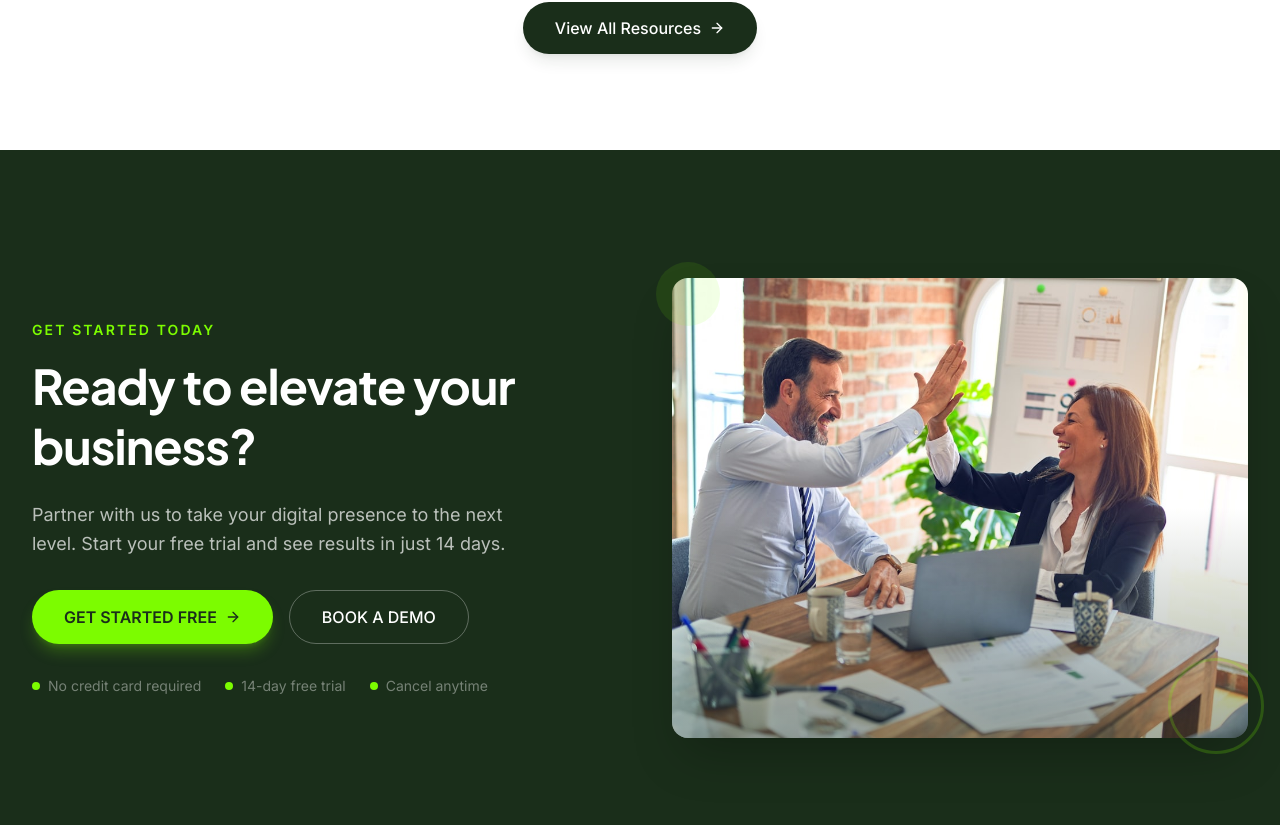
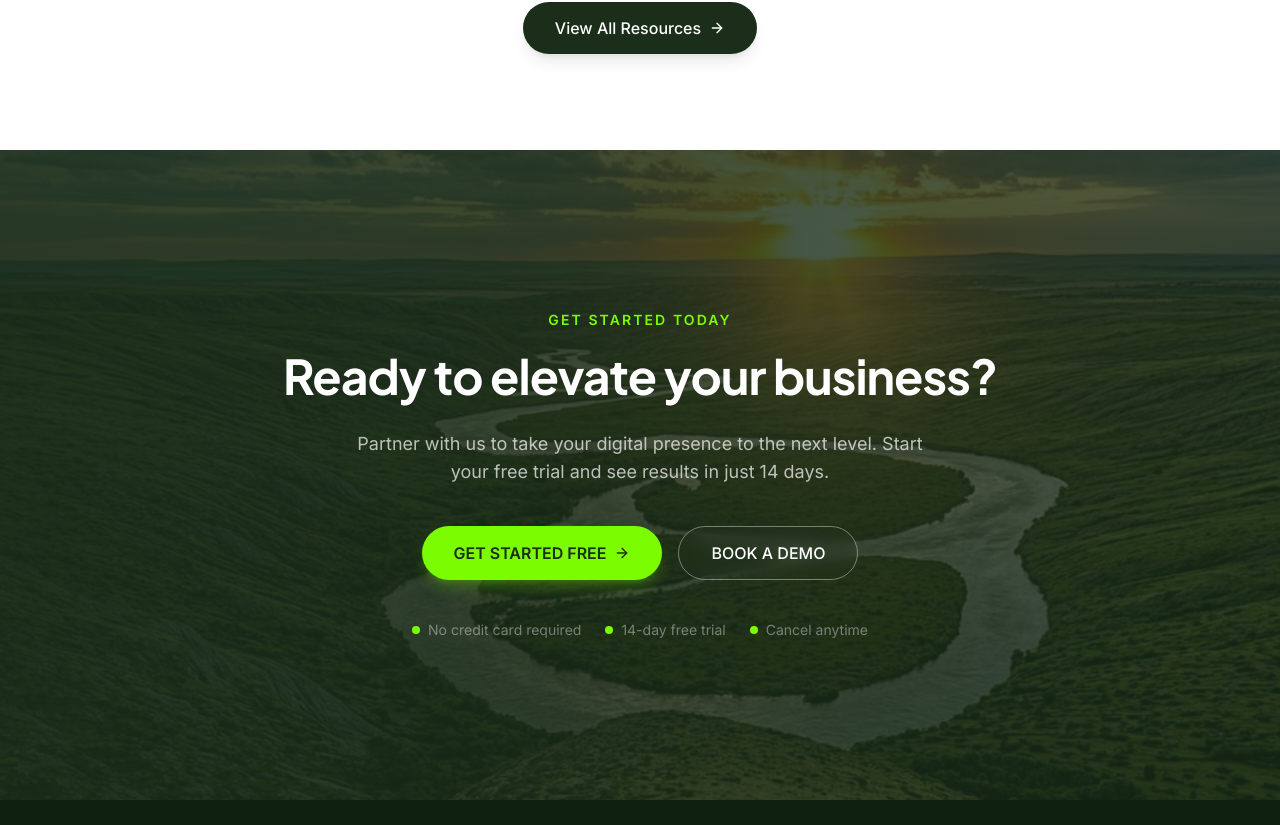
Before and after one commit to usmanmi7/upmind, a Next.js app: page / in a window 1280 px wide. Shown: the part 6775-7600 px from the top of the page. Built offline with nearby package versions, Linux system fonts and the light colour scheme; no server answers.

Commit message:
Revert CTA section to original centered layout with forest background

```diff
--- a/src/components/CTASection.tsx
+++ b/src/components/CTASection.tsx
@@ -13,27 +13,34 @@ export default function CTASection() {
   const { data: session } = useSession();
 
   return (
-    <section className="relative py-20 sm:py-28 lg:py-32 overflow-hidden bg-[#1A2E1A]">
-      <div className="max-w-[85rem] mx-auto px-4 sm:px-6 lg:px-8">
-        <div ref={ref} className="grid grid-cols-1 lg:grid-cols-2 gap-12 lg:gap-16 items-center">
-          {/* Left Content */}
+    <section className="relative py-24 sm:py-32 lg:py-40 overflow-hidden">
+      {/* Background Image */}
+      <div
+        className="absolute inset-0 bg-cover bg-center bg-no-repeat"
+        style={{ backgroundImage: "url('/images/forest-cta.jpg')" }}
+      />
+      {/* Overlay */}
+      <div className="absolute inset-0 bg-gradient-to-r from-[#1A2E1A]/90 to-[#1A2E1A]/75" />
+
+      {/* Content */}
+      <div className="relative z-10 max-w-[85rem] mx-auto px-4 sm:px-6 lg:px-8 text-center">
         <motion.div
-            initial={{ opacity: 0, x: -40 }}
-            animate={isInView ? { opacity: 1, x: 0 } : {}}
+          ref={ref}
+          initial={{ opacity: 0, y: 30 }}
+          animate={isInView ? { opacity: 1, y: 0 } : {}}
           transition={{ duration: 0.7 }}
         >
           <span className="text-[#7CFC00] text-sm font-semibold tracking-[0.15em] uppercase block mb-4">
             GET STARTED TODAY
           </span>
-            <h2 className="text-2xl sm:text-3xl lg:text-4xl xl:text-5xl font-bold text-white mb-6 leading-tight">
+          <h2 className="text-2xl sm:text-3xl lg:text-5xl font-bold text-white mb-6 leading-tight">
             Ready to elevate your business?
           </h2>
-            <p className="text-white/70 text-base sm:text-lg leading-relaxed mb-8 max-w-lg">
+          <p className="text-white/70 text-base sm:text-lg max-w-xl mx-auto mb-10">
             Partner with us to take your digital presence to the next level.
             Start your free trial and see results in just 14 days.
           </p>
-
-            <div className="flex flex-wrap gap-3 sm:gap-4 mb-8">
+          <div className="flex flex-wrap justify-center gap-3 sm:gap-4">
             {session ? (
               <Link
                 href="/dashboard"
@@ -53,7 +60,7 @@ export default function CTASection() {
                 </Link>
                 <Link
                   href="/contact"
-                    className="border border-white/30 text-white rounded-full px-8 py-3.5 text-sm sm:text-base font-medium hover:bg-white hover:text-[#1A2E1A] transition-all duration-300"
+                  className="border border-white/40 text-white rounded-full px-8 py-3.5 text-sm sm:text-base font-medium hover:bg-white hover:text-[#1A2E1A] transition-all duration-300 backdrop-blur-sm"
                 >
                   BOOK A DEMO
                 </Link>
@@ -62,7 +69,7 @@ export default function CTASection() {
           </div>
 
           {/* Trust badges */}
-            <div className="flex flex-wrap gap-x-6 gap-y-2 text-white/40 text-sm">
+          <div className="flex flex-wrap justify-center gap-6 mt-10 text-white/40 text-sm">
             <div className="flex items-center gap-2">
               <div className="w-2 h-2 rounded-full bg-[#7CFC00]" />
               <span>No credit card required</span>
@@ -77,28 +84,6 @@ export default function CTASection() {
             </div>
           </div>
         </motion.div>
-
-          {/* Right - Real Stock Photo */}
-          <motion.div
-            initial={{ opacity: 0, x: 40 }}
-            animate={isInView ? { opacity: 1, x: 0 } : {}}
-            transition={{ duration: 0.7, delay: 0.2 }}
-            className="relative"
-          >
-            <div className="relative rounded-2xl overflow-hidden shadow-2xl">
-              <img
-                src="/images/cta-team.jpg"
-                alt="Business team collaborating"
-                className="w-full h-[320px] sm:h-[400px] lg:h-[460px] object-cover"
-              />
-              {/* Subtle green overlay at bottom */}
-              <div className="absolute inset-0 bg-gradient-to-t from-[#1A2E1A]/40 via-transparent to-transparent" />
-            </div>
-            {/* Decorative accent */}
-            <div className="absolute -bottom-4 -right-4 w-24 h-24 rounded-full border-[3px] border-[#7CFC00]/20 hidden lg:block" />
-            <div className="absolute -top-4 -left-4 w-16 h-16 rounded-full bg-[#7CFC00]/10 hidden lg:block" />
-          </motion.div>
-        </div>
       </div>
     </section>
   );
```
Lines whose indentation alone changed are shown as unchanged.
